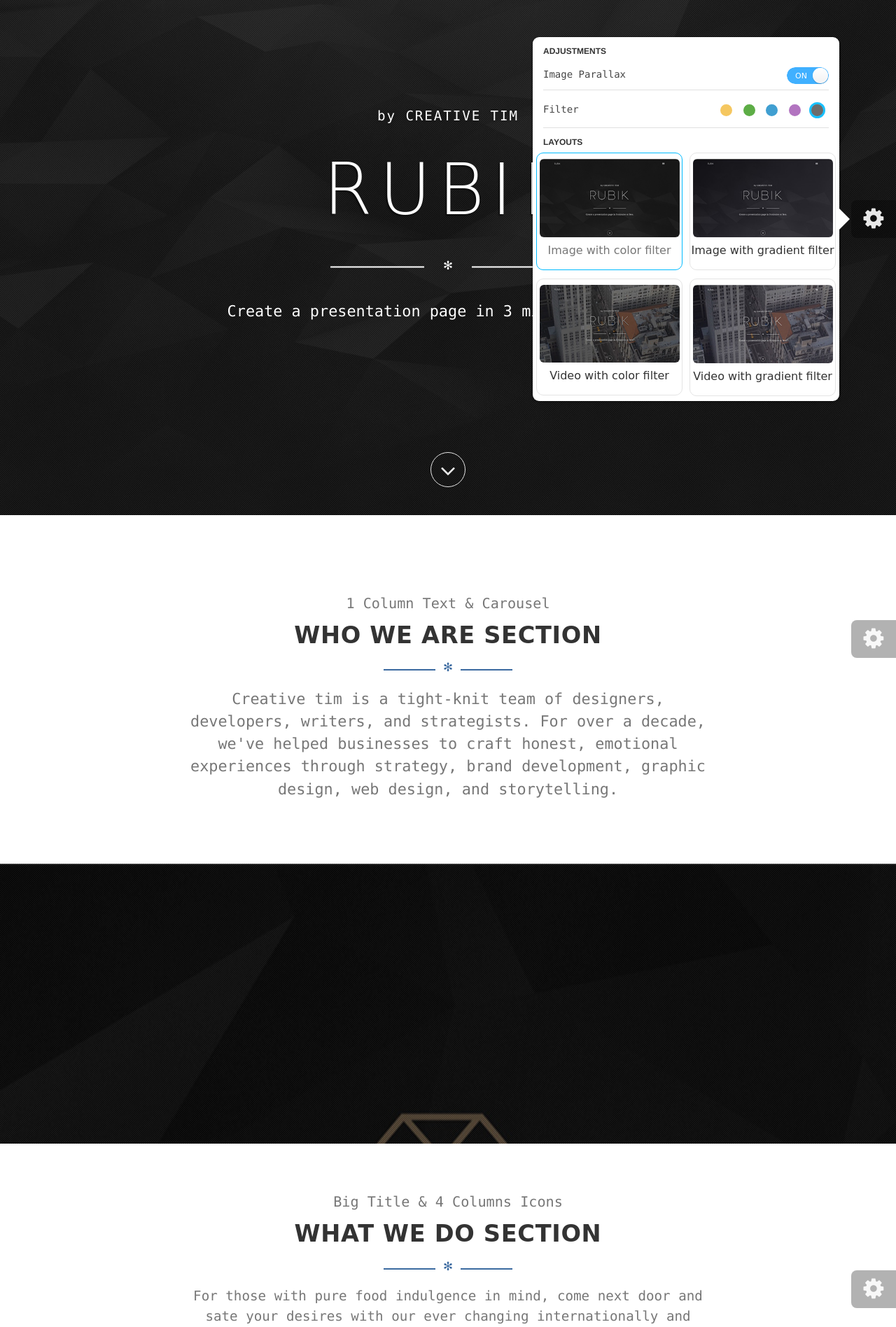
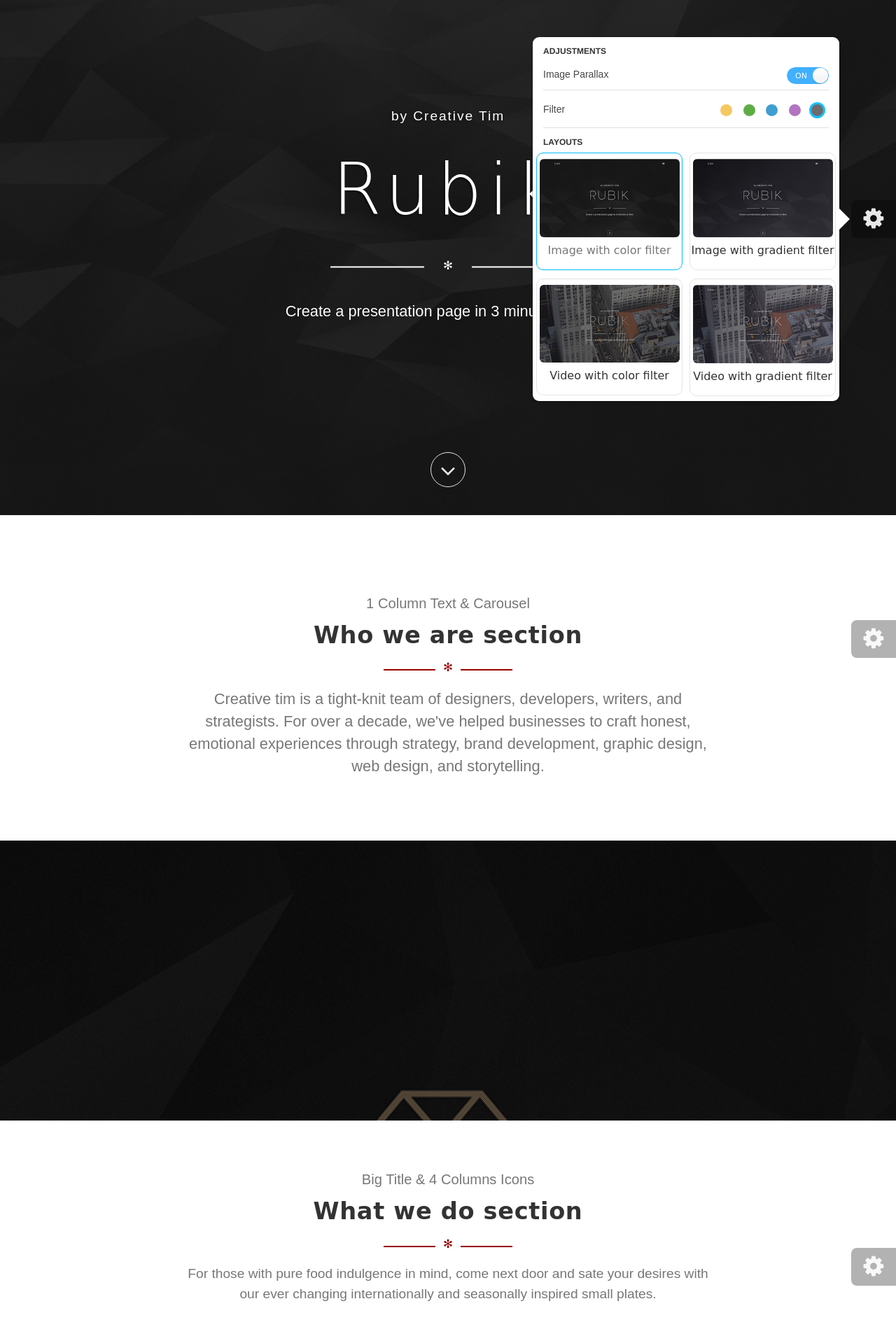
Before and after one commit to joseperezroura/agency2, a PHP site: page /rubik-builder.html in a window 1280 px wide. Shown: the part 64-1960 px from the top of the page at 70% size. Run offline with PHP 8.4, Linux system fonts and the light colour scheme; some libraries are stand-ins or nearby versions; some web fonts are replaced.

Commit message:
new homepage

```diff
--- a/assets/css/rubick.css
+++ b/assets/css/rubick.css
@@ -552,7 +552,7 @@ body > .navbar-collapse a {
   border-top-color: #FFFFFF;
 }
 
-.navbar-ct-	#3B6AA0 {
+.navbar-ct-	#990000 {
   background-color: rgba(52, 172, 220, 0.98);
 }
 
@@ -1658,8 +1658,9 @@ h1, .h1, h2, .h2, h3, .h3, h4, .h4, h5, .h5, h6, .h6, .navbar, .brand, .btn-simp
   /*font-family: 'Shrikhand', cursive;
   font-family: 'Racing Sans One', cursive;*/
   /*font-family: 'Oswald', sans-serif;*/
-  font-family: 'Teko', sans-serif;
-  font-family: 'Squada One', cursive;
+  /*font-family: 'Teko', sans-serif;*/
+  /*font-family: 'Squada One', cursive;*/
+  font-family: 'Abril Fatface', cursive;
 }
 
 h1, .h1 {
@@ -1674,8 +1675,8 @@ h2, .h2 {
   letter-spacing: 0.02em;
   margin: 0.4em 0;
   font-weight: bold;
-  text-transform: uppercase;
-  /*color: #3B6AA0;*/
+  /*text-transform: uppercase;*/
+  /*color: #990000;*/
 }
 
 h3, .h3 {
@@ -1706,7 +1707,8 @@ label,
 .form-control,
 .title h5 {
   /*font-family: "Droid Serif", "Helvetica Neue", Helvetica, Arial, sans-serif;*/
-font-family: "Lucida Console", Monaco, monospace;
+/*font-family: "Lucida Console", Monaco, monospace;*/
+font-family: 'Arimo', sans-serif;
 }
 
 a {
@@ -1757,7 +1759,7 @@ a:hover {
   position: relative;
 }
 .separator-container .separator {
-  color: 	#3B6AA0;
+  color: 	#990000;
   margin: 0 auto 1em;
   width: 11em;
 }
@@ -1766,7 +1768,7 @@ a:hover {
   width: 40%;
   content: " ";
   margin-top: 14px;
-  border: 1px solid 	#3B6AA0;
+  border: 1px solid 	#990000;
 }
 .separator-container .separator.line-separator:before {
   float: left;
@@ -2245,12 +2247,12 @@ a,
   background: #333;
 }
 .filter.filter-color-gold:before {
-  background: 	#3B6AA0;
+  background: 	#990000;
 }
 .filter.filter-color-green:before {
   background: #275e4c;
 }
-.filter.filter-color-	#3B6AA0:before {
+.filter.filter-color-	#990000:before {
   background: #3D92CF;
 }
 .filter.filter-color-purple:before {
@@ -2301,7 +2303,7 @@ a,
   filter: progid:DXImageTransform.Microsoft.gradient( startColorstr='#71c491', endColorstr='#465556',GradientType=1 );
   /* IE6-9 fallback on horizontal gradient */
 }
-.filter.filter-gradient-	#3B6AA0:before {
+.filter.filter-gradient-	#990000:before {
   background: #085078;
   /* Old browsers */
   background: -moz-linear-gradient(-45deg, #085078 0%, #87d7db 100%);
@@ -2430,7 +2432,7 @@ a.carousel-control span.fa {
   font-weight: 100;
   font-size: 6em;
   /*font-family: "Slim-Joe";*/
-  text-transform: uppercase;
+  /*text-transform: uppercase;*/
   text-shadow: -2px 2px 0px rgba(0, 0, 0, 0.3), -2px 4px 2px rgba(0, 0, 0, 0.1);
 }
 .section-header h5 {
@@ -2440,11 +2442,12 @@ a.carousel-control span.fa {
   letter-spacing: 0.125;
   text-shadow: 0px 0px 1px rgba(0, 0, 0, 0.5);
   /*font-family: 'Droid Serif',"Helvetica Neue",Helvetica,Arial,sans-serif;*/
-  font-family: "Lucida Console", Monaco, monospace;
+  /*font-family: "Lucida Console", Monaco, monospace;*/
+  font-family: 'Arimo', sans-serif;
 }
 .section-header p {
   letter-spacing: 0.1em;
-  text-transform: uppercase;
+  /*text-transform: uppercase;*/
   margin: 1em 0 0.5em;
 }
 .section-header p span {
@@ -2701,7 +2704,7 @@ body.noscroll {
 .section-with-hover .project .over-area.color-gold {
   background: rgba(197, 164, 126, 0.55);
 }
-.section-with-hover .project .over-area.color-	#3B6AA0 {
+.section-with-hover .project .over-area.color-	#990000 {
   background: rgba(61, 146, 207, 0.55);
 }
 .section-with-hover .project .over-area.color-purple {
```
Also changed, not shown: other parts of assets/css/rubick.css (+25 -25 lines), index.html (+5 -3 lines), assets/img/508795172.jpg (added), assets/img/colors.jpg (added), assets/img/girl.jpeg (added), assets/img/redlight.jpeg (added), assets/img/work.jpg (added).
